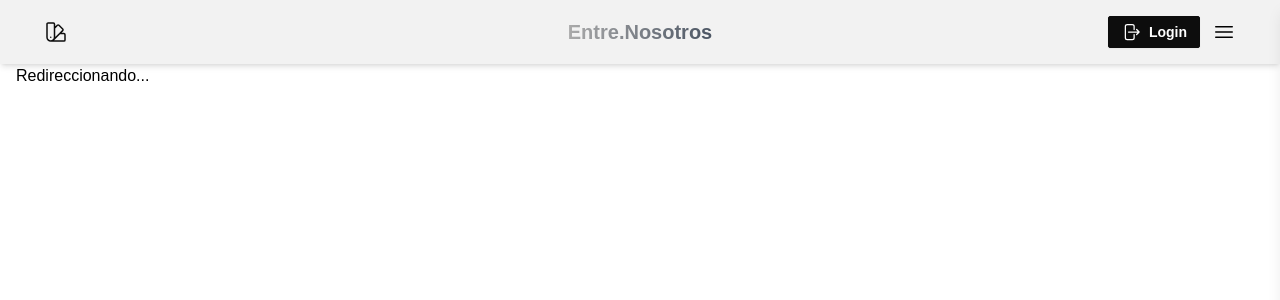
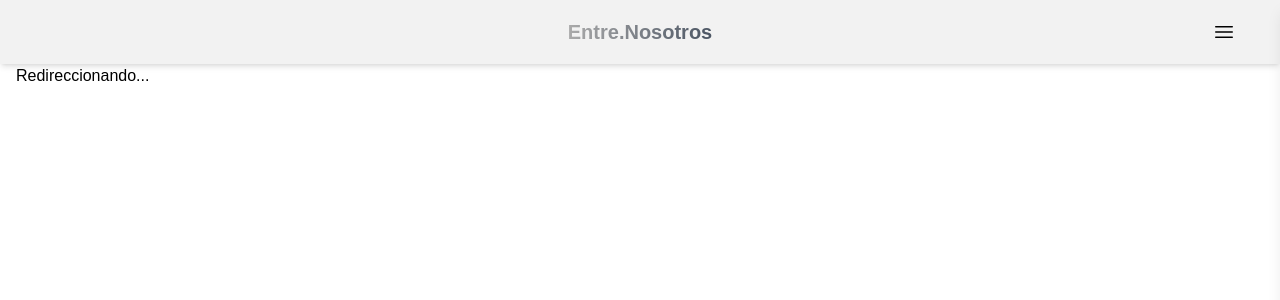
Before and after one commit to Gabito-17/Entre-Nosotros, a React (Create React App) app: page /handle-login in a window 1280 px wide. Shown: the top 300 px of the page. Built offline with nearby package versions, Linux system fonts and the light colour scheme.

Commit message:
sustraccion de redundancias

```diff
--- a/src/components/Layout/NavBar.tsx
+++ b/src/components/Layout/NavBar.tsx
@@ -18,12 +18,9 @@ export default function NavBar() {
   return (
     <nav className="fixed top-0 left-0 w-full h-16 bg-base-200 shadow-md z-50 flex items-center px-4">
       <div className="navbar w-full max-w-screen-xl mx-auto px-4">
-        <div className="navbar-start">
-          <ThemeSelector />
-        </div>
+        <div className="navbar-start"></div>
         <div className="navbar-center hidden lg:flex" /> <Title />
         <div className="navbar-end">
-          <AuthButton />
           <label
             htmlFor="my-drawer"
             className="btn btn-square btn-ghost"
--- a/src/hooks/UserProvider.tsx
+++ b/src/hooks/UserProvider.tsx
@@ -1,4 +1,3 @@
-// hooks/UserProvider.tsx
 import { useEffect, useState } from "react";
 import { supabase } from "../lib/supabaseClient.ts";
 import { useUserStore } from "../stores/useUserStore.ts";
```
